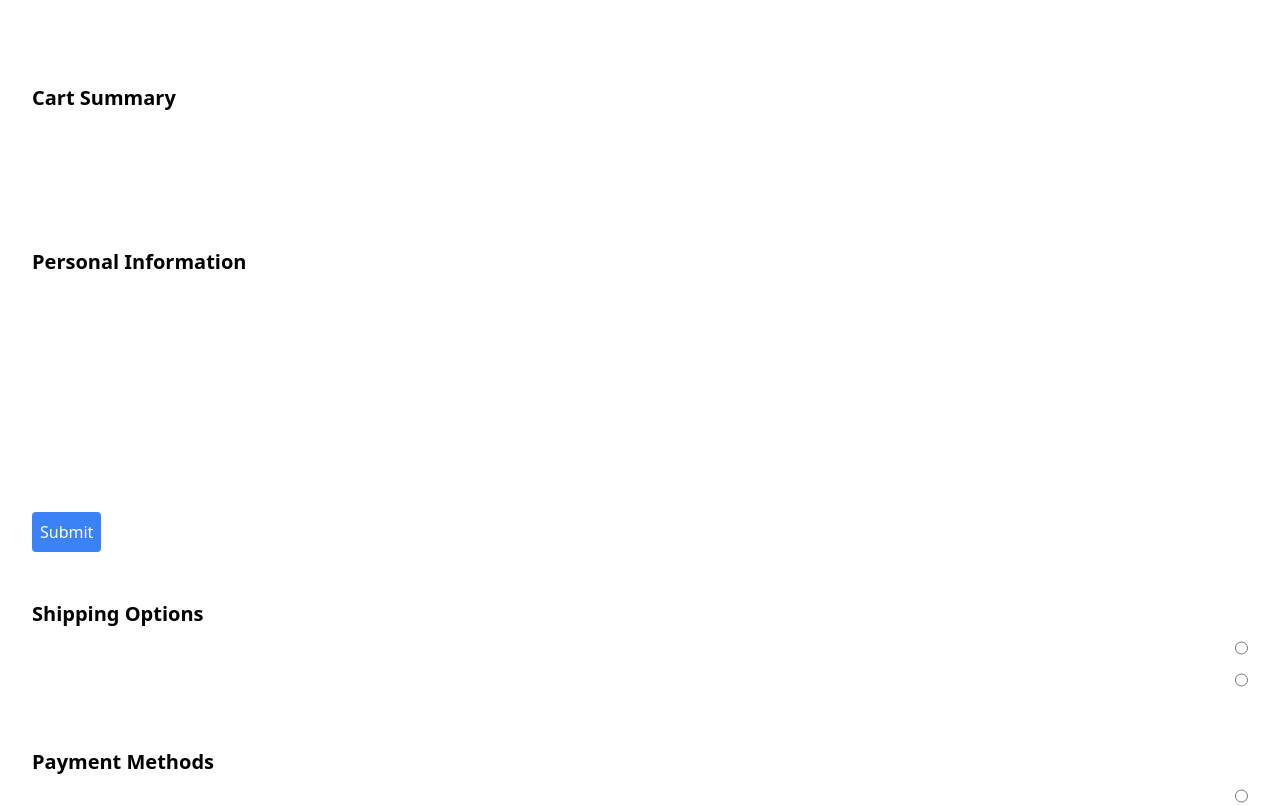
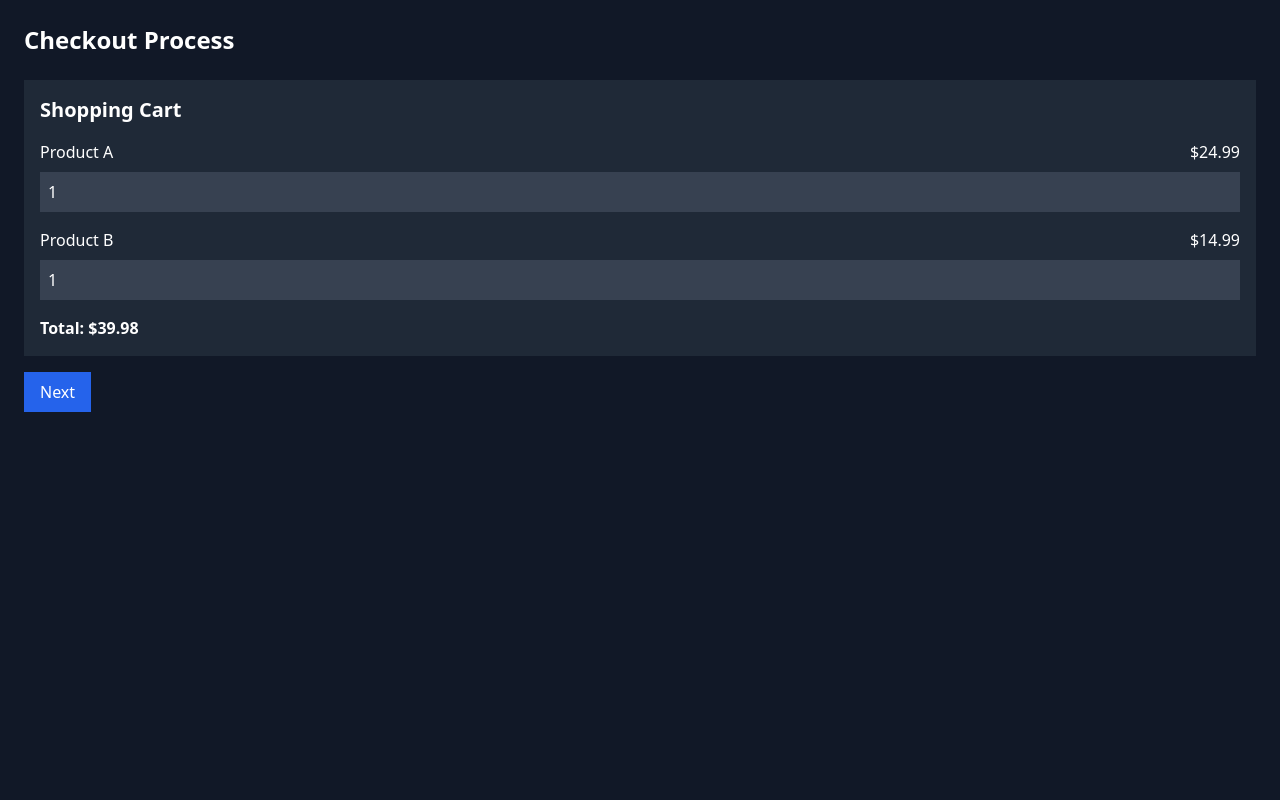
Before and after one commit to ojuan19/sample-backend, a React (Vite) app: page /checkout in a window 1280 px wide. Shown: the top 805 px of the page. Built offline with nearby package versions, Linux system fonts and the light colour scheme.

Commit message:
Reset repo and add my new files

```diff
--- a/src/App.tsx
+++ b/src/App.tsx
@@ -1,25 +1,15 @@
 import React from 'react';
 import { BrowserRouter as Router, Routes, Route } from 'react-router-dom';
-import CartSummary from './components/CartSummary';
-import ClientProfileForm from './components/ClientProfileForm';
-import ShippingOptions from './components/ShippingOptions';
-import PaymentMethods from './components/PaymentMethods';
-import PayButton from './components/PayButton';
+import CheckoutPage from './components/CheckoutPage';
 
 function App() {
   return (
-    <div className="dark:bg-gray-900 min-h-screen">
-      <Router>
-        <div className="container mx-auto p-4">
-          <h1 className="text-3xl font-bold text-white mb-4">Checkout</h1>
-          <CartSummary />
-          <ClientProfileForm />
-          <ShippingOptions />
-          <PaymentMethods />
-          <PayButton />
-        </div>
-      </Router>
-    </div>
+    <Router>
+      <Routes>
+        <Route path="/checkout" element={<CheckoutPage />} />
+        <Route path="*" element={<div className="text-white p-6">Page Not Found</div>} />
+      </Routes>
+    </Router>
   );
 }
 
--- /dev/null
+++ b/src/components/Cart.tsx
@@ -0,0 +1,42 @@
+import React, { useState } from 'react';
+
+const Cart = () => {
+  const [cartItems, setCartItems] = useState([
+    { id: 1, name: 'Product A', price: 24.99, quantity: 1 },
+    { id: 2, name: 'Product B', price: 14.99, quantity: 1 }
+  ]);
+
+  const updateQuantity = (id, quantity) => {
+    setCartItems(cartItems.map(item =>
+      item.id === id ? { ...item, quantity } : item
+    ));
+  };
+
+  const calculateTotal = () => {
+    return cartItems.reduce((total, item) => total + item.price * item.quantity, 0).toFixed(2);
+  };
+
+  return (
+    <div className="p-4 bg-gray-800 text-white">
+      <h2 className="text-xl font-bold mb-4">Shopping Cart</h2>
+      {cartItems.map(item => (
+        <div key={item.id} className="mb-4">
+          <div className="flex justify-between">
+            <span>{item.name}</span>
+            <span>${item.price}</span>
+          </div>
+          <input
+            type="number"
+            value={item.quantity}
+            min="1"
+            onChange={(e) => updateQuantity(item.id, parseInt(e.target.value, 10))}
+            className="mt-2 p-2 w-full bg-gray-700"
+          />
+        </div>
+      ))}
+      <div className="font-bold">Total: ${calculateTotal()}</div>
+    </div>
+  );
+};
+
+export default Cart;
--- a/src/components/CartSummary.tsx
+++ /dev/null
@@ -1,16 +0,0 @@
-import React from 'react';
-
-const CartSummary = () => {
-  // Assuming some cart state already established, like a useContext hook would provide
-  return (
-    <div className="bg-white dark:bg-gray-800 p-4 mb-4 rounded-lg">
-      <h2 className="text-xl font-semibold mb-2">Cart Summary</h2>
-      {/* Render items here (example provided below) */}
-      <div className="text-white">Item 1: Quantity 2, Price $20</div>
-      <div className="text-white">Item 2: Quantity 1, Price $50</div>
-      <div className="text-white font-bold mt-2">Total: $90</div>
-    </div>
-  );
-};
-
-export default CartSummary;
--- /dev/null
+++ b/src/components/CheckoutPage.tsx
@@ -0,0 +1,35 @@
+import React, { useState } from 'react';
+import Cart from './Cart';
+import ClientProfile from './ClientProfile';
+import Shipping from './Shipping';
+import Payment from './Payment';
+
+const CheckoutPage = () => {
+  const [step, setStep] = useState(0);
+  const steps = [<Cart />, <ClientProfile />, <Shipping />, <Payment />];
+
+  const nextStep = () => {
+    setStep(Math.min(step + 1, steps.length - 1));
+  };
+
+  const prevStep = () => {
+    setStep(Math.max(step - 1, 0));
+  };
+
+  return (
+    <div className="p-6 bg-gray-900 text-white min-h-screen">
+      <h1 className="text-2xl font-bold mb-6">Checkout Process</h1>
+      <div>{steps[step]}</div>
+      <div className="flex justify-between mt-4">
+        {step > 0 && <button onClick={prevStep} className="px-4 py-2 bg-gray-700">Back</button>}
+        {step < steps.length - 1 ? (
+          <button onClick={nextStep} className="px-4 py-2 bg-blue-600">Next</button>
+        ) : (
+          <button className="px-4 py-2 bg-green-600">Pay</button>
+        )}
+      </div>
+    </div>
+  );
+};
+
+export default CheckoutPage;
--- /dev/null
+++ b/src/components/ClientProfile.tsx
@@ -0,0 +1,57 @@
+import React, { useState } from 'react';
+
+const ClientProfile = () => {
+  const [formData, setFormData] = useState({
+    name: '',
+    email: '',
+    phone: '',
+    address: ''
+  });
+
+  const handleChange = (e) => {
+    const { name, value } = e.target;
+    setFormData({ ...formData, [name]: value });
+  };
+
+  const validate = () => {
+    // Basic validation
+    return formData.name !== '' && formData.email.includes('@');
+  };
+
+  return (
+    <div className="p-4 bg-gray-800 text-white">
+      <h2 className="text-xl font-bold mb-4">Client Profile</h2>
+      <input
+        name="name"
+        type="text"
+        placeholder="Name"
+        className="p-2 w-full mb-2 bg-gray-700"
+        onChange={handleChange}
+      />
+      <input
+        name="email"
+        type="email"
+        placeholder="Email"
+        className="p-2 w-full mb-2 bg-gray-700"
+        onChange={handleChange}
+      />
+      <input
+        name="phone"
+        type="tel"
+        placeholder="Phone"
+        className="p-2 w-full mb-2 bg-gray-700"
+        onChange={handleChange}
+      />
+      <input
+        name="address"
+        type="text"
+        placeholder="Address"
+        className="p-2 w-full mb-2 bg-gray-700"
+        onChange={handleChange}
+      />
+      {!validate() && <div className="text-red-600">Please fill out all fields correctly.</div>}
+    </div>
+  );
+};
+
+export default ClientProfile;
--- a/src/components/ClientProfileForm.tsx
+++ /dev/null
@@ -1,29 +0,0 @@
-import React from 'react';
-
-const ClientProfileForm = () => {
-  const handleSubmit = (event: React.FormEvent) => {
-    event.preventDefault();
-    // Implement form submission logic
-  };
-
-  return (
-    <form onSubmit={handleSubmit} className="bg-white dark:bg-gray-800 p-4 mb-4 rounded-lg">
-      <h2 className="text-xl font-semibold mb-2">Personal Information</h2>
-      <div className="mb-2">
-        <label className="block text-white">Name:</label>
-        <input type="text" className="w-full mt-1 p-2 rounded" required />
-      </div>
-      <div className="mb-2">
-        <label className="block text-white">Email:</label>
-        <input type="email" className="w-full mt-1 p-2 rounded" required />
-      </div>
-      <div className="mb-2">
-        <label className="block text-white">Address:</label>
-        <input type="text" className="w-full mt-1 p-2 rounded" required />
-      </div>
-      <button type="submit" className="bg-blue-500 hover:bg-blue-400 text-white p-2 rounded">Submit</button>
-    </form>
-  );
-};
-
-export default ClientProfileForm;
--- a/src/components/PayButton.tsx
+++ /dev/null
@@ -1,16 +0,0 @@
-import React from 'react';
-
-const PayButton = () => {
-  const handlePay = () => {
-    // Implement payment processing mock
-    alert('Payment processed successfully!');
-  };
-
-  return (
-    <button onClick={handlePay} className="bg-green-500 hover:bg-green-400 text-white p-2 rounded mt-4">
-      Pay Now
-    </button>
-  );
-};
-
-export default PayButton;
--- /dev/null
+++ b/src/components/Payment.tsx
@@ -0,0 +1,42 @@
+import React, { useState } from 'react';
+
+const Payment = () => {
+  const [paymentMethod, setPaymentMethod] = useState('creditCard');
+
+  return (
+    <div className="p-4 bg-gray-800 text-white">
+      <h2 className="text-xl font-bold mb-4">Payment Method</h2>
+      <div>
+        <input
+          type="radio"
+          name="payment"
+          value="creditCard"
+          checked={paymentMethod === 'creditCard'}
+          onChange={() => setPaymentMethod('creditCard')}
+          className="mr-2"
+        />
+        <span>Credit Card</span>
+      </div>
+      <div>
+        <input
+          type="radio"
+          name="payment"
+          value="paypal"
+          checked={paymentMethod === 'paypal'}
+          onChange={() => setPaymentMethod('paypal')}
+          className="mr-2"
+        />
+        <span>PayPal</span>
+      </div>
+      {paymentMethod === 'creditCard' && (
+        <div className="mt-4">
+          <input type="text" placeholder="Card Number" className="p-2 w-full mb-2 bg-gray-700" />
+          <input type="text" placeholder="Expiry Date" className="p-2 w-full mb-2 bg-gray-700" />
+          <input type="text" placeholder="CVC" className="p-2 w-full mb-2 bg-gray-700" />
+        </div>
+      )}
+    </div>
+  );
+};
+
+export default Payment;
--- a/src/components/PaymentMethods.tsx
+++ /dev/null
@@ -1,20 +0,0 @@
-import React from 'react';
-
-const PaymentMethods = () => {
-  return (
-    <div className="bg-white dark:bg-gray-800 p-4 mb-4 rounded-lg">
-      <h2 className="text-xl font-semibold mb-2">Payment Methods</h2>
-      <div className="flex justify-between mb-2">
-        <span className="text-white">Credit Card</span>
-        <input type="radio" name="payment" value="credit-card" />
-      </div>
-      <div className="flex justify-between mb-2">
-        <span className="text-white">PayPal</span>
-        <input type="radio" name="payment" value="paypal" />
-      </div>
-      {/* Add additional payment methods as necessary */}
-    </div>
-  );
-};
-
-export default PaymentMethods;
--- /dev/null
+++ b/src/components/Shipping.tsx
@@ -0,0 +1,30 @@
+import React, { useState } from 'react';
+
+const Shipping = () => {
+  const [selectedOption, setSelectedOption] = useState('standard');
+  const shippingOptions = [
+    { id: 'standard', name: 'Standard Shipping', price: 5.00, estimate: '3-5 days' },
+    { id: 'fast', name: 'Fast Shipping', price: 15.00, estimate: '1-2 days' }
+  ];
+
+  return (
+    <div className="p-4 bg-gray-800 text-white">
+      <h2 className="text-xl font-bold mb-4">Shipping Options</h2>
+      {shippingOptions.map(option => (
+        <div key={option.id} className="mb-2">
+          <input
+            type="radio"
+            name="shipping"
+            value={option.id}
+            checked={selectedOption === option.id}
+            onChange={() => setSelectedOption(option.id)}
+            className="mr-2"
+          />
+          <span>{option.name} - ${option.price} ({option.estimate})</span>
+        </div>
+      ))}
+    </div>
+  );
+};
+
+export default Shipping;
--- a/src/components/ShippingOptions.tsx
+++ /dev/null
@@ -1,25 +0,0 @@
-import React from 'react';
-
-const ShippingOptions = () => {
-  // Mock data for shipping options
-  const shippingOptions = [
-    { id: 1, name: 'Standard Shipping', cost: 5 },
-    { id: 2, name: 'Express Shipping', cost: 15 },
-  ];
-
-  return (
-    <div className="bg-white dark:bg-gray-800 p-4 mb-4 rounded-lg">
-      <h2 className="text-xl font-semibold mb-2">Shipping Options</h2>
-      {shippingOptions.map(option => (
-        <div key={option.id} className="flex justify-between mb-2">
-          <span className="text-white">{option.name}</span>
-          <span className="text-white">${option.cost}</span>
-          {/* Add radio button for selection */}
-          <input type="radio" name="shipping" value={option.id} />
-        </div>
-      ))}
-    </div>
-  );
-};
-
-export default ShippingOptions;
```
